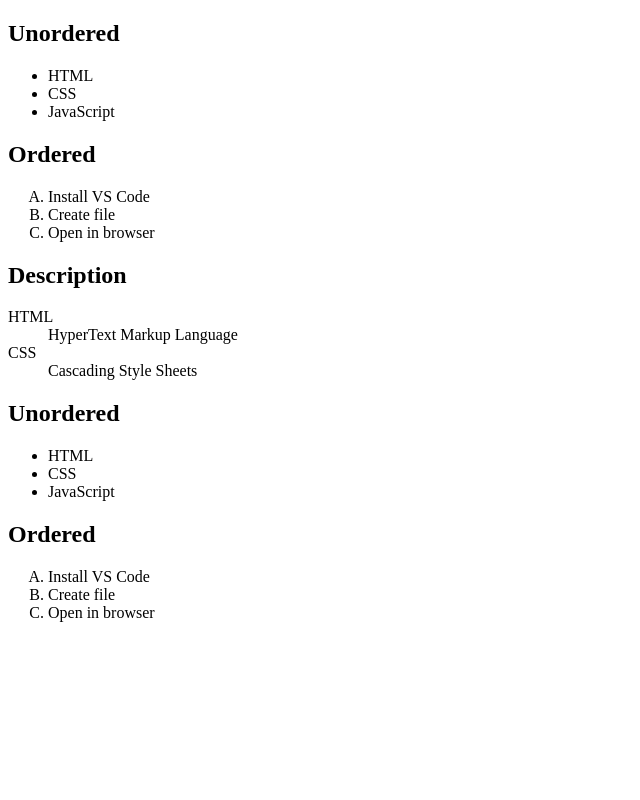
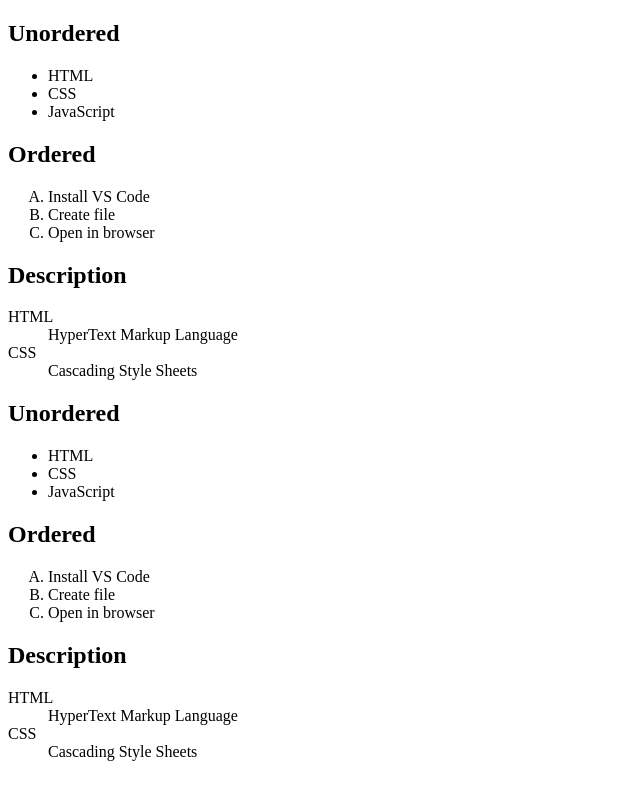
Before and after one commit to Student-NS/WDW_0575, a plain HTML site: page ASSIGNMENT-5/index.html in a window 1280 px wide. Shown: the whole page, without its empty margins (0-640 px from the left). Drawn offline with Linux system fonts and the light colour scheme.

Commit message:
completed assignment-5

```diff
--- a/ASSIGNMENT-5/index.html
+++ b/ASSIGNMENT-5/index.html
@@ -53,7 +53,13 @@
         <li>Open in browser</li>
     </ol>
 
-
+    <h2>Description</h2>
+    <dl>
+        <dt>HTML</dt>
+        <dd>HyperText Markup Language</dd>
+        <dt>CSS</dt>
+        <dd>Cascading Style Sheets</dd>
+    </dl>
 
 </body>
 </html>
```
